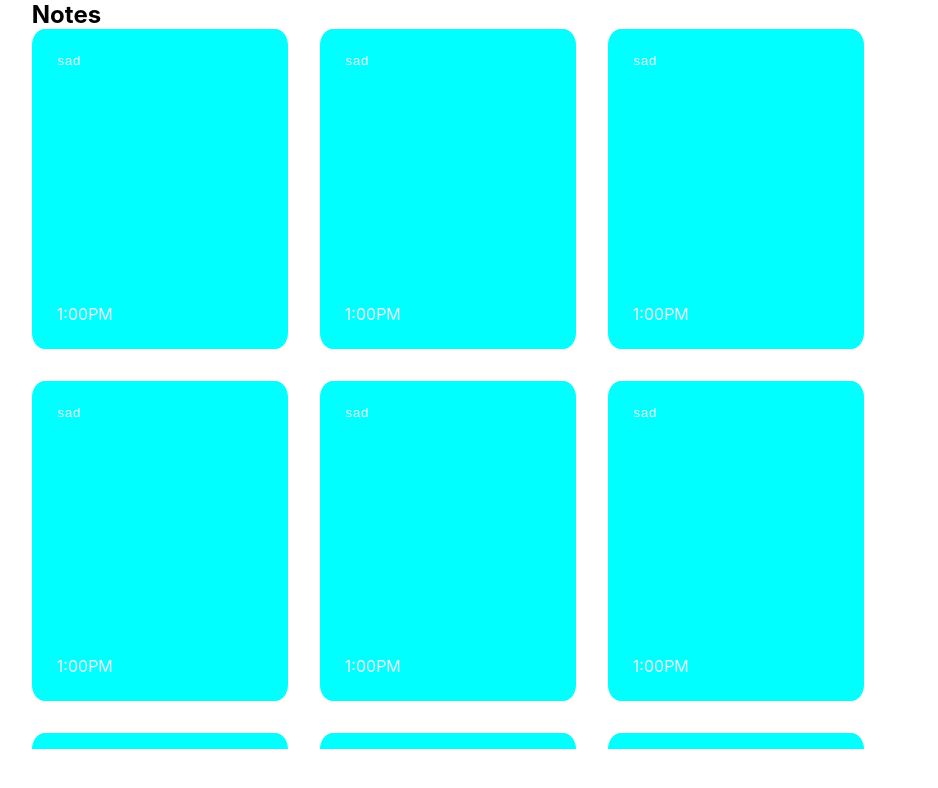
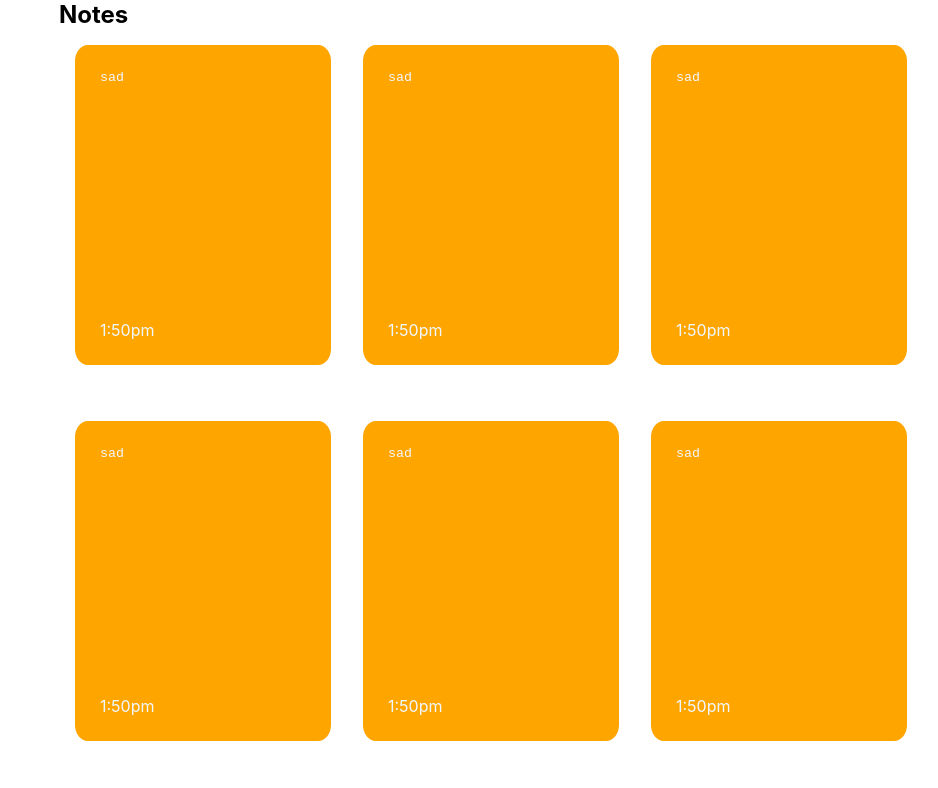
Before and after one commit to sandeshstha1222/CRUD-Notes-app, a React (Create React App) app: page / in a window 1280 px wide. Shown: the top 788 px of the page, without its empty margins (195-1133 px from the left). Built offline with nearby package versions, Linux system fonts and the light colour scheme.

Commit message:
dynamic note

```diff
--- a/src/App.css
+++ b/src/App.css
@@ -1,7 +1,6 @@
 .App {
   height: 100vh;
   display: flex;
-  gap: 2em;
 }
 .custom-scroll::-webkit-scrollbar {
   width: 8px;
--- a/src/App.js
+++ b/src/App.js
@@ -4,10 +4,42 @@ import NoteContainer from "./components/NoteContainer/NoteContainer";
 import Sidebar from "./components/Sidebar/Sidebar";
 
 function App() {
+  const notes = [
+    {
+      text: "sad",
+      time: "1:50pm",
+      color: "orange",
+    },
+    {
+      text: "sad",
+      time: "1:50pm",
+      color: "orange",
+    },
+    {
+      text: "sad",
+      time: "1:50pm",
+      color: "orange",
+    },
+    {
+      text: "sad",
+      time: "1:50pm",
+      color: "orange",
+    },
+    {
+      text: "sad",
+      time: "1:50pm",
+      color: "orange",
+    },
+    {
+      text: "sad",
+      time: "1:50pm",
+      color: "orange",
+    },
+  ];
   return (
     <div className="App">
       <Sidebar />
-      <NoteContainer />
+      <NoteContainer notes={notes} />
     </div>
   );
 }
--- a/src/components/NoteContainer/NoteContainer.css
+++ b/src/components/NoteContainer/NoteContainer.css
@@ -7,4 +7,5 @@
   flex-wrap: wrap;
   gap: 2em;
   overflow-y: scroll;
+  margin: 1em;
 }
--- a/src/components/NoteContainer/NoteContainer.js
+++ b/src/components/NoteContainer/NoteContainer.js
@@ -2,137 +2,14 @@ import React from "react";
 import "./NoteContainer.css";
 import Note from "../Note/Note";
 
-const NoteContainer = () => {
+const NoteContainer = (props) => {
   return (
     <div className="note-container">
       <h2>Notes</h2>
       <div className="note-container_notes custom-scroll">
-        <Note
-          note={{
-            text: "sad",
-            time: "1:00PM",
-            color: "cyan",
-          }}
-        />
-        <Note
-          note={{
-            text: "sad",
-            time: "1:00PM",
-            color: "cyan",
-          }}
-        />
-        <Note
-          note={{
-            text: "sad",
-            time: "1:00PM",
-            color: "cyan",
-          }}
-        />
-        <Note
-          note={{
-            text: "sad",
-            time: "1:00PM",
-            color: "cyan",
-          }}
-        />
-        <Note
-          note={{
-            text: "sad",
-            time: "1:00PM",
-            color: "cyan",
-          }}
-        />
-        <Note
-          note={{
-            text: "sad",
-            time: "1:00PM",
-            color: "cyan",
-          }}
-        />
-        <Note
-          note={{
-            text: "sad",
-            time: "1:00PM",
-            color: "cyan",
-          }}
-        />
-        <Note
-          note={{
-            text: "sad",
-            time: "1:00PM",
-            color: "cyan",
-          }}
-        />
-        <Note
-          note={{
-            text: "sad",
-            time: "1:00PM",
-            color: "cyan",
-          }}
-        />
-        <Note
-          note={{
-            text: "sad",
-            time: "1:00PM",
-            color: "cyan",
-          }}
-        />
-        <Note
-          note={{
-            text: "sad",
-            time: "1:00PM",
-            color: "cyan",
-          }}
-        />
-        <Note
-          note={{
-            text: "sad",
-            time: "1:00PM",
-            color: "cyan",
-          }}
-        />
-        <Note
-          note={{
-            text: "sad",
-            time: "1:00PM",
-            color: "cyan",
-          }}
-        />
-        <Note
-          note={{
-            text: "sad",
-            time: "1:00PM",
-            color: "cyan",
-          }}
-        />
-        <Note
-          note={{
-            text: "sad",
-            time: "1:00PM",
-            color: "cyan",
-          }}
-        />
-        <Note
-          note={{
-            text: "sad",
-            time: "1:00PM",
-            color: "cyan",
-          }}
-        />
-        <Note
-          note={{
-            text: "sad",
-            time: "1:00PM",
-            color: "cyan",
-          }}
-        />
-        <Note
-          note={{
-            text: "sad",
-            time: "1:00PM",
-            color: "cyan",
-          }}
-        />
+        {props.notes.map((item, index) => (
+          <Note key={index} note={item} />
+        ))}
       </div>
     </div>
   );
--- a/src/components/Sidebar/Sidebar.css
+++ b/src/components/Sidebar/Sidebar.css
@@ -1,6 +1,6 @@
 .sidebar {
   height: 100vh;
-  width: 40em;
+  width: 20em;
   display: flex;
   flex-direction: column;
   align-items: center;
```
